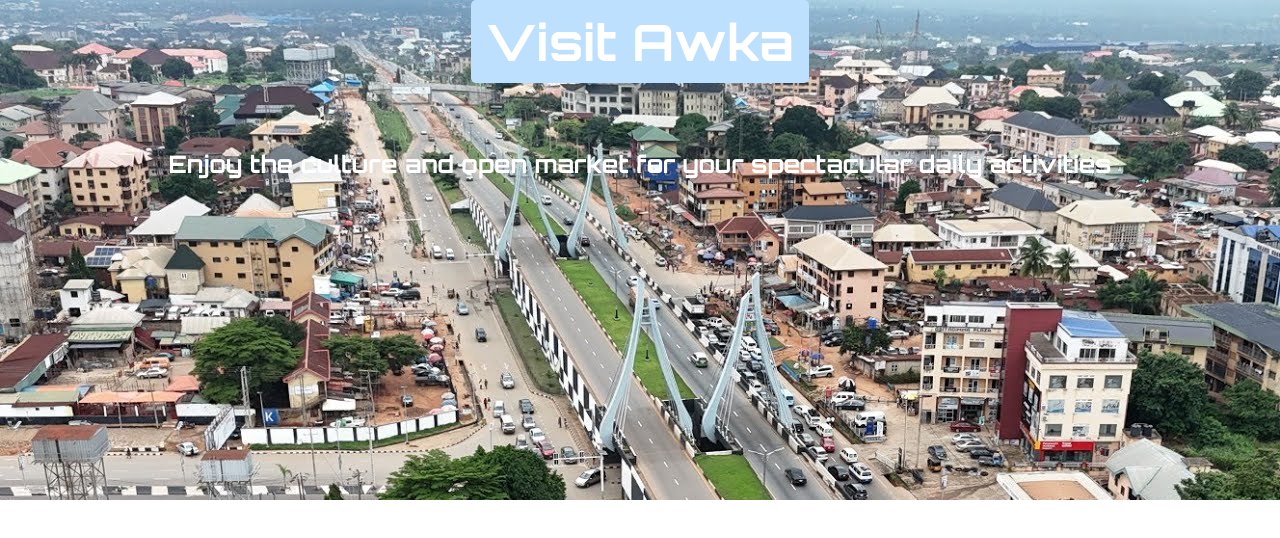
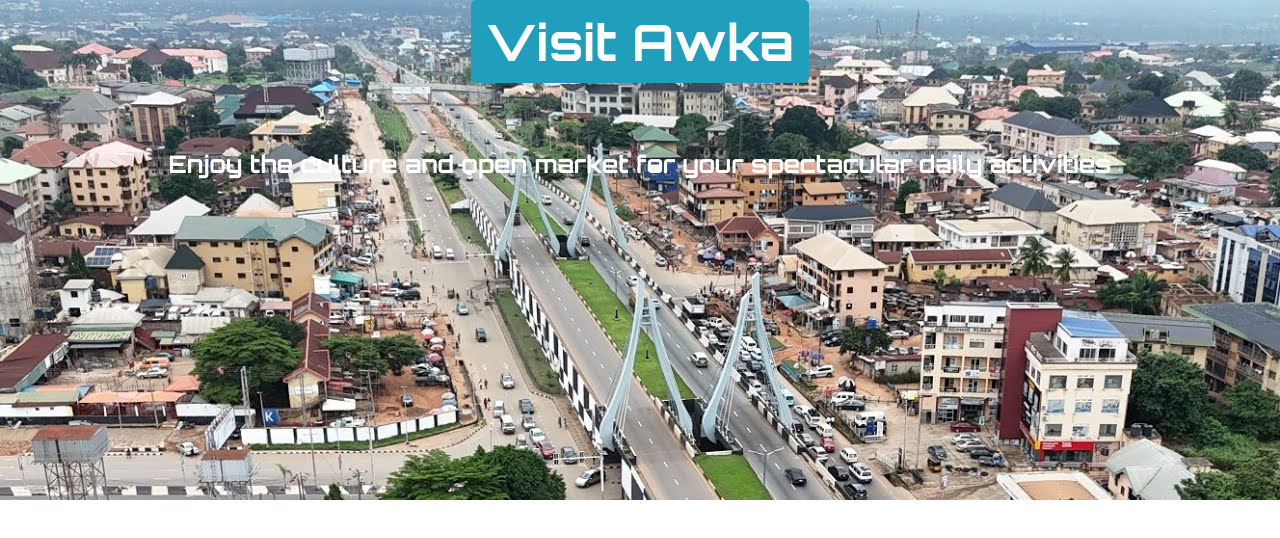
Before and after one commit to Goziejp12/Hometown-project, a plain HTML site: page index.html in a window 1280 px wide. Drawn offline with Linux system fonts and the light colour scheme; a web font is replaced by a local one.

Commit message:
Update style.css

```diff
--- a/style.css
+++ b/style.css
@@ -18,7 +18,7 @@ body {
     color: white;
     font-size: 50px;
     margin-top: 0;
-    background-color: #bde0fe;
+    background-color: #219ebc;
     padding: 10px 15px;
     border-radius: 5px;
 }
```
